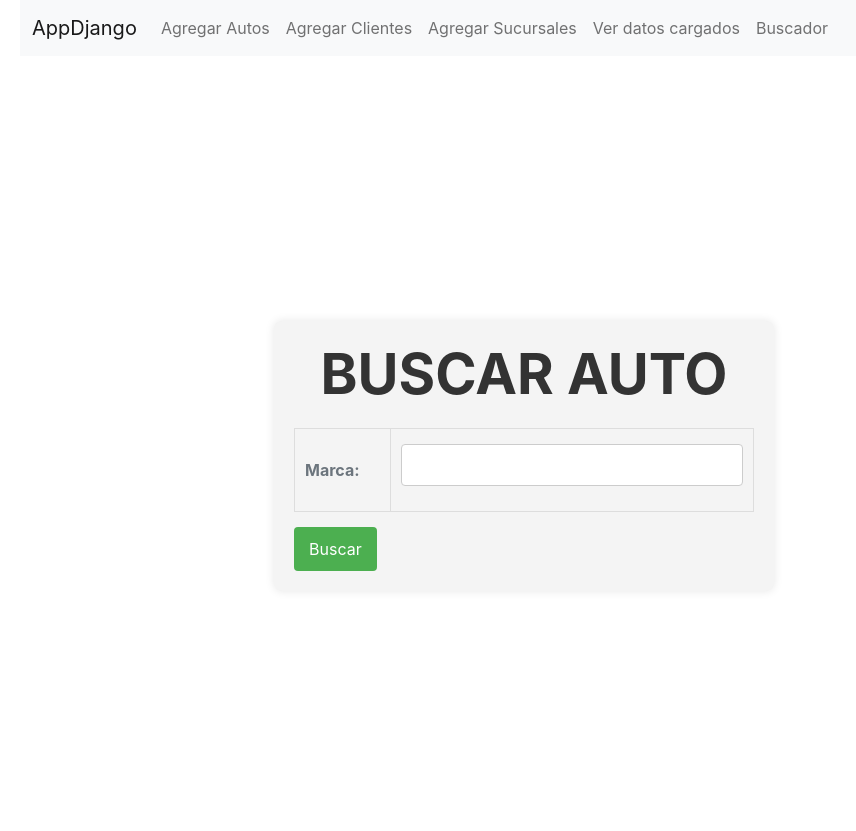
After one commit to Matricc89/djangoWebApp, a Django app: page /search/ in a window 1280 px wide. The commit adds this page. Shown: the top 831 px of the page, without its empty margins (252-1108 px from the left). Run offline with Django 4.2, Linux system fonts and the light colour scheme; some libraries are stand-ins or nearby versions; some web fonts are replaced.

Commit message:
Agregando Buscador

```diff
--- a/consesionario/forms.py
+++ b/consesionario/forms.py
@@ -20,3 +20,6 @@ class AutoFormulario(forms.Form):
      modelo = forms.CharField()
      color = forms.CharField()
      precio = forms.IntegerField()
+
+class BuscarFormulario(forms.Form):
+     marca = forms.CharField()
--- a/consesionario/templates/consesionario/navbar.html
+++ b/consesionario/templates/consesionario/navbar.html
@@ -12,6 +12,7 @@
             <a class="nav-link js-scroll-trigger" href="{% url 'consesionario:customers' %}">Agregar Clientes</a>
             <a class="nav-link js-scroll-trigger" href="{% url 'consesionario:garages' %}">Agregar Sucursales</a>
             <a class="nav-link js-scroll-trigger" href="{% url 'consesionario:list' %}">Ver datos cargados</a>
+            <a class="nav-link js-scroll-trigger" href="{% url 'consesionario:search' %}">Buscador</a>
         </div>
       </div>
     </div>
--- /dev/null
+++ b/consesionario/templates/consesionario/search.html
@@ -0,0 +1,75 @@
+{% extends "consesionario/padre.html" %}
+
+{% block contenido %}
+
+<style>
+    .form-container {
+        max-width: 500px;
+        margin: 0 auto;
+        padding: 20px;
+        background-color: #f4f4f4;
+        border-radius: 8px;
+        box-shadow: 0 0 10px rgba(0, 0, 0, 0.1);
+    }
+
+    h2 {
+        text-align: center;
+        color: #333;
+    }
+
+    form {
+        margin-top: 20px;
+    }
+
+    table {
+        width: 100%;
+        border-collapse: collapse;
+        margin-bottom: 15px;
+    }
+
+    table, th, td {
+        border: 1px solid #ddd;
+    }
+
+    th, td {
+        padding: 10px;
+        text-align: left;
+    }
+
+    input[type="text"], input[type="email"], select {
+        width: 100%;
+        padding: 8px;
+        margin: 5px 0 15px 0;
+        display: inline-block;
+        border: 1px solid #ccc;
+        box-sizing: border-box;
+        border-radius: 4px;
+    }
+
+    input[type="submit"] {
+        background-color: #4caf50;
+        color: white;
+        padding: 10px 15px;
+        border: none;
+        border-radius: 4px;
+        cursor: pointer;
+        font-size: 16px;
+    }
+
+    input[type="submit"]:hover {
+        background-color: #45a049;
+    }
+</style>
+
+<div class="form-container">
+    <h2>Buscar Auto</h2>
+    <form action="/search/" method="POST">
+        {% csrf_token %}
+        <table>
+            {{ form.as_table }}
+        </table>
+        <input type="submit" value="Buscar">
+    </form>
+</div>
+
+{% endblock %}
--- a/consesionario/urls.py
+++ b/consesionario/urls.py
@@ -11,6 +11,8 @@ urlpatterns = [
     path("garages/", views.garages_view, name='garages'),
     path("cars/", views.cars_view, name='cars'),
     path("list/", views.list, name='list'),
+    path("search/", views.search_view, name='search'),
+
 
 
 
--- a/consesionario/views.py
+++ b/consesionario/views.py
@@ -82,3 +82,23 @@ def list(req):
     #print(garages)
 
     return render(req,'consesionario/list.html',{"cars":cars,"customers":customers,"garages":garages})
+
+def search_view(request):
+
+    if request.method == "GET":
+        form = BuscarFormulario()
+        return render(
+            request,
+            "consesionario/search.html",
+            context={"form": form}
+        )
+    else:
+        formulario = BuscarFormulario(request.POST)
+        if formulario.is_valid():
+            informacion = formulario.cleaned_data
+            autos_filtrados = []
+            for auto in Auto.objects.filter(marca=informacion["marca"]):
+                autos_filtrados.append(auto)
+
+            contexto = {"Autos": autos_filtrados}
+            return render(request, "consesionario/autos_list.html", contexto)
```
Also changed, not shown: consesionario/templates/consesionario/autos_list.html (added, +18 -0 lines).
